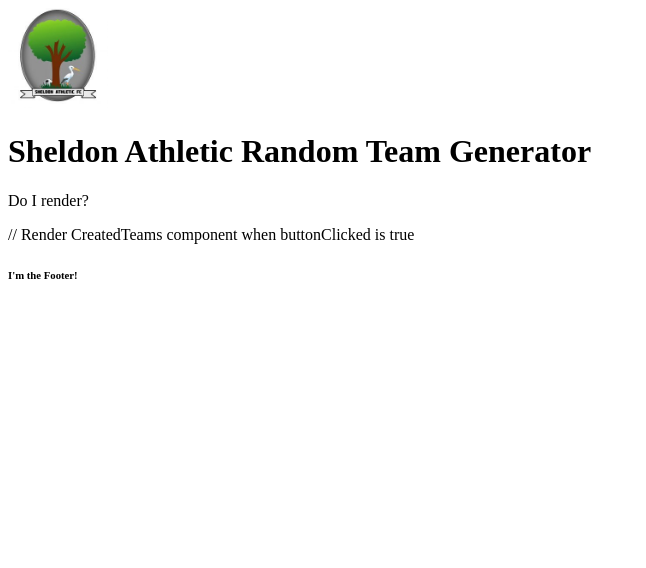
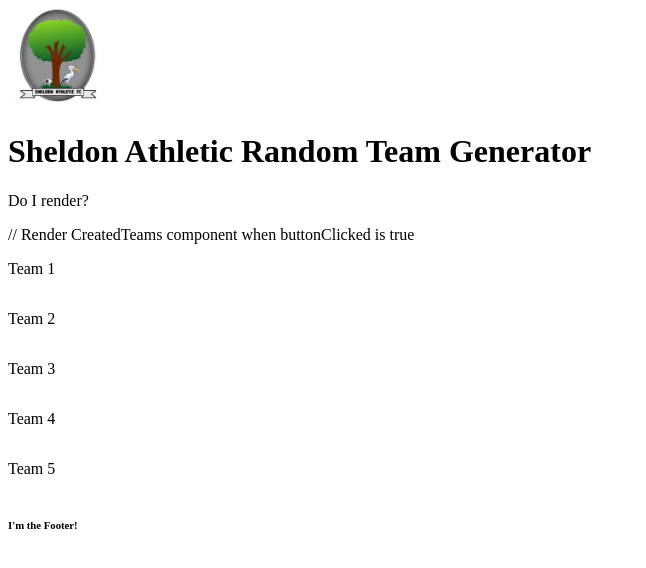
Before and after one commit to KeBubs/TeamRandomiser, a React (Vite) app: page / in a window 1280 px wide. Both pictures are taken after typing "5" into the empty fields and a click on the button "Generate Teams". Shown: the top 568 px of the page, without its empty margins (0-646 px from the left). Built offline with nearby package versions, Linux system fonts and the light colour scheme.

Commit message:
The page now renders when you have entered the amount of teams and selected players!

```diff
--- a/src/Main/Main.jsx
+++ b/src/Main/Main.jsx
@@ -10,7 +10,8 @@
   // Get the selected players from the context
   const {selectedPlayers} = useContext(PlayerInfo)
   // Create function which takes in the number entered in the search field, and splits selected players into teams.
-  const [teams, setTeams] = useState([])
+  const teams = []
+  const [teamState, setTeamState] = useState([])
 
   function generateTeams(number) {
       // For loop to create 'x' amount of  teams
@@ -18,7 +19,7 @@
       let index = 0
 
       for (let i = 0; i < number; i++){
-        setTeams(teams => [...teams, []])
+        teams.push([])
       }
 
       // For loop to iterate over the selected players array
@@ -61,8 +62,10 @@
         // Firstly iterate and seperate the goalkeepers between the teams
 
     // If state shows the button has been clicked, then call the function to generate teams
+
+  setTeamState(teams)
+  setButtonClicked(true)
   console.log(teams)
-  setButtonClicked(true)
 }
   const [inputValue, setInputValue] = useState(0)
   function handleInputChange(e) {
@@ -74,7 +77,7 @@
         <>
         <p>Do I render?</p>
         // Render CreatedTeams component when buttonClicked is true
-        <CreatedTeams teams={teams} />
+        <CreatedTeams teams={teamState} />
         </>
       ) : (
         <>
@@ -134,12 +137,18 @@
   console.log(teams)
   return (
     <>
-    {teams.map((team) => (
-      <div>
+
+    {teams.map((team, i) => (
+      <>
+      <p>Team {i + 1}</p>
+      <div className="Players">
+
         {team.map((player) => (
-        <SelectedPlayer id={player.id} name={player.name} position={player.position} />
+          <SelectedPlayer id={player.id} name={player.name} position={player.position} />
+
         ))}
       </div>
+      </>
 
     ))}
     </>
```
